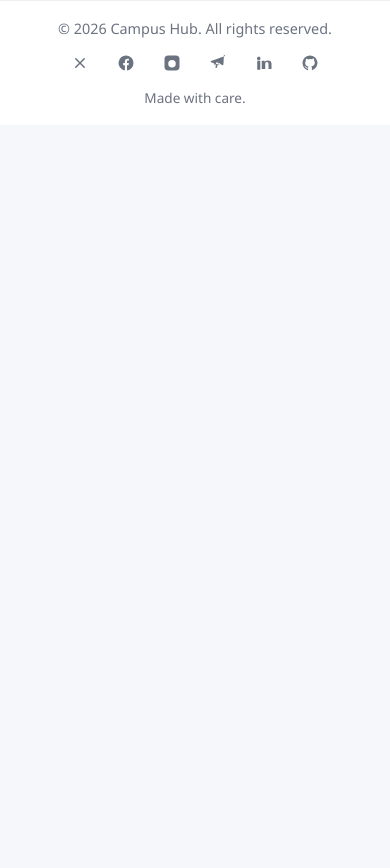
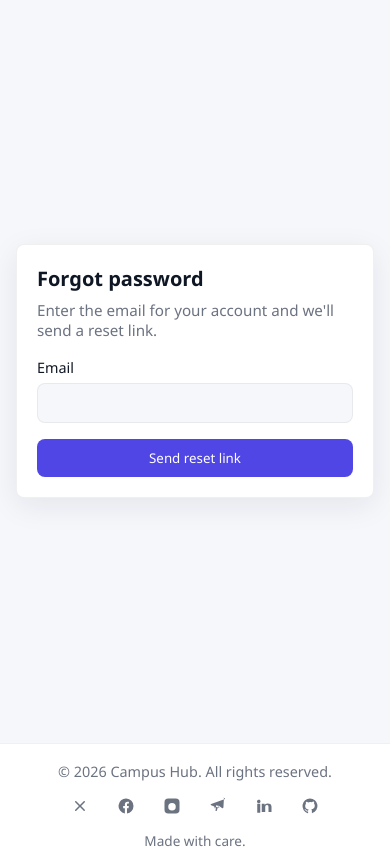
Before and after one commit to wabihash/Campus-hub, a React (Vite) app: page /forgot-password in a window 390 px wide. Before the commit the page ends 844 px from the top, so only its background shows below. Built offline with nearby package versions, Linux system fonts and the light colour scheme.

Commit message:
to be seen

```diff
--- a/src/App.css
+++ b/src/App.css
@@ -1,11 +1,53 @@
-*{
+/* 1. STRUCTURAL FIX FOR FOOTER */
+html, body, #root {
+    height: 100%;
+}
+
+.site-wrapper {
+    display: flex;
+    flex-direction: column;
+    min-height: 100vh; /* Full screen height */
+}
+
+.main-content {
+    flex: 1 0 auto; /* Pushes the footer down by taking up all space */
+}
+
+/* 2. LOADER STYLES */
+.loader-container {
+    display: flex;
+    flex-direction: column;
+    align-items: center;
+    justify-content: center;
+    height: 100%;
+    min-height: 80vh;
+    color: var(--muted);
+}
+
+.spinner {
+    width: 40px;
+    height: 40px;
+    border: 4px solid var(--divider);
+    border-top: 4px solid var(--primary);
+    border-radius: 50%;
+    animation: spin 1s linear infinite;
+    margin-bottom: 15px;
+}
+
+@keyframes spin {
+    0% { transform: rotate(0deg); }
+    100% { transform: rotate(360deg); }
+}
+
+/* 3. YOUR ORIGINAL STYLES */
+* {
     margin: 0;
     padding: 0;
     box-sizing: border-box;
     font-family: 'Segoe UI', Tahoma, Geneva, Verdana, sans-serif;
 }
 
-:root{
+:root {
     --bg: #f6f7fb;
     --surface: #ffffff;
     --text: #0f1724;
@@ -17,15 +59,13 @@
     --surface-hover: #f3f4f6;
     --divider: rgba(0,0,0,0.06);
     --card-shadow: 0 8px 30px rgba(15,23,36,0.08);
-
-	/* common semantic colors */
     --danger: #ef4444;
     --danger-bg: #fee2e2;
     --success: #16a34a;
     --muted-2: #94a3b8;
 }
 
-.dark-theme{
+.dark-theme {
     --bg: #071024;
     --surface: #0b1220;
     --text: #e6eef8;
@@ -37,27 +77,23 @@
     --surface-hover: #0f1724;
     --divider: rgba(255,255,255,0.04);
     --card-shadow: 0 8px 30px rgba(2,6,23,0.6);
-
-	/* semantic in dark */
     --danger: #f87171;
     --danger-bg: rgba(248,113,113,0.08);
     --success: #34d399;
     --muted-2: #7b93ad;
 }
 
-body{
+body {
     background: var(--bg);
     color: var(--text);
     -webkit-font-smoothing: antialiased;
     -moz-osx-font-smoothing: grayscale;
 }
 
-/* Smooth theme transitions for key properties */
 * , *::before, *::after {
     transition: background-color 160ms ease, color 160ms ease, border-color 160ms ease;
 }
 
-/* Generic element styles that adapt to theme */
 button {
     font-family: inherit;
     background: var(--primary);
@@ -84,8 +120,6 @@ input, textarea {
 
 hr { border: none; border-top: 1px solid var(--divider); }
 
-
-/* Use CSS variables in common UI elements */
 .card, .menu, .notifDropdown {
     background: var(--surface);
     box-shadow: var(--card-shadow);
--- a/src/App.jsx
+++ b/src/App.jsx
@@ -1,12 +1,14 @@
 import { Routes, Route, Navigate } from "react-router-dom";
 import { useState, useEffect } from "react";
-import{ context } from './context/DataContext';
+import { context } from './context/DataContext';
 import axiosBase from "./AxiosConfig";
 import ProtectedLayout from './routes/ProtectedRoute';
 import QuestionDetail from './pages/QuestionDetail'
 import Home from './pages/Home';
 import Login from './pages/Login';
 import Register from './pages/Register';
+import ForgotPassword from './pages/ForgotPassword';
+import ResetPassword from './pages/ResetPassword';
 import AskQuestion from './pages/AskQuestion';
 import Campus from './pages/Campus';
 import Department from './pages/Departments';
@@ -15,11 +17,13 @@ import CategoryDetail from './pages/CategoryDetail';
 import AdminDashboard from './pages/AdminDashboard';
 import './App.css'
 import Footer from './components/Footer'
+
 function App() {
   const [user, setUser] = useState(null);
   const [token, setToken] = useState(null);
   const [role, setRole] = useState(null);
   const [loading, setLoading] = useState(true);
+
   useEffect(() => {
     const storedToken = localStorage.getItem("token");
 
@@ -50,23 +54,42 @@ function App() {
     checkUser();
   }, []);
 
-  if (loading) return <div>Loading...</div>;
+  // Structural wrapper to keep footer at bottom during loading and after
+  const LayoutWrapper = ({ children }) => (
+    <div className="site-wrapper">
+      <main className="main-content">
+        {children}
+      </main>
+      <Footer />
+    </div>
+  );
+
+  if (loading) {
+    return (
+      <LayoutWrapper>
+        <div className="loader-container">
+          <div className="spinner"></div>
+          <p>Loading...</p>
+        </div>
+      </LayoutWrapper>
+    );
+  }
 
   return (
-
-    <context.Provider value = {{user, setUser, token, setToken,
-      role, setRole, loading
-    }}>
+    <context.Provider value={{ user, setUser, token, setToken, role, setRole, loading }}>
+      <LayoutWrapper>
         <Routes>
-          { /* 🌐 Public */ }
+          {/* 🌐 Public */}
           <Route path="/login" element={<Login />} />
           <Route path="/register" element={<Register />} />
+          <Route path="/forgot-password" element={<ForgotPassword />} />
+          <Route path="/reset-password/:token" element={<ResetPassword />} />
+
           {/* 🔐 Protected with Navbar */}
           <Route element={<ProtectedLayout />}>
             <Route path="/" element={<Home />} />
             <Route path="/ask-question" element={<AskQuestion />} />
             <Route path="/question/:id" element={<QuestionDetail />} />
-
             <Route path="/campus" element={<Campus />} />
             <Route path="/campus/:id" element={<CategoryDetail type="campus" />} />
             <Route path="/my-questions" element={<MyQuestions />} />
@@ -80,8 +103,9 @@ function App() {
             />
           </Route>
         </Routes>
-      <Footer />
+      </LayoutWrapper>
     </context.Provider>
-  )
+  );
 }
-export default App
+
+export default App;
--- a/src/AxiosConfig.jsx
+++ b/src/AxiosConfig.jsx
@@ -1,7 +1,8 @@
 import axios from'axios';
 const axiosBase = axios.create({
     // deployed on render
-
     baseURL:'https://campus-api-deploy.onrender.com'
+    // local development
+    // baseURL:'http://localhost:5400'
 })
 export default axiosBase;
--- /dev/null
+++ b/src/pages/ForgotPassword.jsx
@@ -0,0 +1,76 @@
+import { useState } from 'react';
+import axiosBase from '../AxiosConfig';
+import styles from '../styles/ForgotPassword.module.css';
+import { useNavigate } from 'react-router-dom';
+
+export default function ForgotPassword(){
+  const [email, setEmail] = useState('');
+  const [status, setStatus] = useState(null);
+  const [loading, setLoading] = useState(false);
+  const navigate = useNavigate();
+
+  async function handleSubmit(e){
+    e.preventDefault();
+    setLoading(true);
+    setStatus(null);
+    try{
+      const { data } = await axiosBase.post('/users/forgot-password', { email });
+
+      const message = data.message || 'If that email exists, a reset link has been sent';
+      const statusObj = { ok: true, message };
+
+      if (data.resetUrl) {
+        statusObj.resetUrl = data.resetUrl;
+        // try to navigate if same origin
+        try {
+          const url = new URL(data.resetUrl);
+          if (url.origin === window.location.origin) {
+            navigate(url.pathname + url.search + url.hash);
+          } else {
+            // open in new tab for cross-origin
+            window.open(data.resetUrl, '_blank');
+          }
+        } catch (e) {
+          // ignore URL parsing errors
+        }
+      }
+
+      setStatus(statusObj);
+    }catch(err){
+      console.error('forgot-password error', err);
+      setStatus({ ok: false, message: err?.response?.data?.message || 'Request failed' });
+    }finally{ setLoading(false); }
+  }
+
+  return (
+    <div className={styles.container}>
+      <form className={styles.card} onSubmit={handleSubmit}>
+        <h2 className={styles.title}>Forgot password</h2>
+        <p className={styles.intro}>Enter the email for your account and we'll send a reset link.</p>
+
+        <label className={styles.label}>Email</label>
+        <input
+          className={styles.input}
+          type="email"
+          value={email}
+          onChange={e=>setEmail(e.target.value)}
+          required
+        />
+
+        <button className={styles.submit} disabled={loading}>{loading? 'Sending...' : 'Send reset link'}</button>
+
+        {status && (
+          <div className={status.ok ? styles.success : styles.error}>
+            {status.message}
+            {status.resetUrl && (
+              <div style={{marginTop:8}}>
+                <a href={status.resetUrl} target="_blank" rel="noreferrer" className={styles.link}>Open reset link (dev)</a>
+                <div style={{fontSize:12, color:'var(--muted)', marginTop:6, wordBreak:'break-all'}}>{status.resetUrl}</div>
+              </div>
+            )}
+          </div>
+        )}
+      </form>
+    </div>
+  )
+}
--- a/src/pages/Login.jsx
+++ b/src/pages/Login.jsx
@@ -130,6 +130,10 @@ export default function Login() {
             </button>
           </div>
 
+          <p className={styles.forgotRow}>
+            <Link to="/forgot-password" className={styles.forgotLink}>Forgot password?</Link>
+          </p>
+
           <button className={styles.button} type="submit">
             Sign In
           </button>
--- /dev/null
+++ b/src/pages/ResetPassword.jsx
@@ -0,0 +1,60 @@
+import { useState } from 'react';
+import { useParams, useNavigate } from 'react-router-dom';
+import axiosBase from '../AxiosConfig';
+import styles from '../styles/ResetPassword.module.css';
+
+export default function ResetPassword(){
+  const { token } = useParams();
+  const navigate = useNavigate();
+  const [password, setPassword] = useState('');
+  const [confirm, setConfirm] = useState('');
+  const [status, setStatus] = useState(null);
+  const [loading, setLoading] = useState(false);
+
+  async function handleSubmit(e){
+    e.preventDefault();
+    if(password !== confirm){ setStatus({ ok:false, message:'Passwords do not match' }); return; }
+    setLoading(true); setStatus(null);
+    try{
+      const { data } = await axiosBase.post('/users/reset-password', { token, password });
+      setStatus({ ok:true, message: data.message || 'Password updated' });
+      setTimeout(()=> navigate('/login'), 1200);
+    }catch(err){
+      setStatus({ ok:false, message: err?.response?.data?.message || 'Request failed' });
+    }finally{ setLoading(false); }
+  }
+  // If token is missing, show helpful instructions
+  if (!token) {
+    return (
+      <div className={styles.container}>
+        <div className={styles.card}>
+          <h2 className={styles.title}>Reset link required</h2>
+          <p className={styles.intro}>It looks like you opened this page without a reset link.</p>
+          <p className={styles.intro}>Please check the reset email and click the link inside it, or request a new link below.</p>
+          <div style={{marginTop:12}}>
+            <a href="/forgot-password" className={styles.forgotLink}>Request a new reset link</a>
+          </div>
+        </div>
+      </div>
+    );
+  }
+
+  return (
+    <div className={styles.container}>
+      <form className={styles.card} onSubmit={handleSubmit}>
+        <h2 className={styles.title}>Reset password</h2>
+        <p className={styles.intro}>Choose a new password for your account.</p>
+
+        <label className={styles.label}>New password</label>
+        <input className={styles.input} type="password" value={password} onChange={e=>setPassword(e.target.value)} required />
+
+        <label className={styles.label}>Confirm password</label>
+        <input className={styles.input} type="password" value={confirm} onChange={e=>setConfirm(e.target.value)} required />
+
+        <button className={styles.submit} disabled={loading}>{loading ? 'Saving...' : 'Save new password'}</button>
+
+        {status && <div className={status.ok ? styles.success : styles.error}>{status.message}</div>}
+      </form>
+    </div>
+  )
+}
--- /dev/null
+++ b/src/styles/ForgotPassword.module.css
@@ -0,0 +1,33 @@
+.container {
+  display: flex;
+  align-items: center;
+  justify-content: center;
+  padding: 48px 16px;
+
+  /* Use min-height: 100vh directly on the container if it's the only
+     thing on the page, OR use the flex method above. */
+  min-height: 88vh;
+
+  background: var(--bg);
+}
+.card{
+  width:100%;
+  max-width:480px;
+  background:var(--surface);
+  border:1px solid var(--divider);
+  border-radius:10px;
+  padding:28px;
+  box-shadow: var(--card-shadow);
+  color:var(--text);
+}
+.title{ margin:0 0 8px 0; font-size:1.25rem; }
+.intro{ margin:0 0 18px 0; color:var(--muted); font-size:0.95rem }
+.label{ display:block; margin:10px 0 6px; font-size:0.9rem }
+.input{ width:100%; padding:10px 12px; border-radius:8px; border:1px solid var(--divider); background:var(--bg); color:var(--text); }
+.submit{ margin-top:16px; width:100%; padding:10px; border-radius:8px; border:none; background:var(--primary); color:#fff; cursor:pointer }
+.success{ margin-top:12px; color:var(--success); }
+.error{ margin-top:12px; color:var(--danger); }
+
+@media (max-width:520px){
+  .card{ padding:20px; border-radius:8px }
+}
--- /dev/null
+++ b/src/styles/ResetPassword.module.css
@@ -0,0 +1,20 @@
+.container {
+  display: flex;
+  align-items: center;
+  justify-content: center;
+  padding: 48px 16px;
+
+  /* Use min-height: 100vh directly on the container if it's the only
+     thing on the page, OR use the flex method above. */
+  min-height: 88vh;
+
+  background: var(--bg);
+}.card{width:100%;max-width:520px;background:var(--surface);border:1px solid var(--divider);border-radius:10px;padding:28px;box-shadow:var(--card-shadow);color:var(--text)}
+.title{margin:0 0 8px 0;font-size:1.25rem}
+.intro{margin:0 0 18px 0;color:var(--muted);font-size:0.95rem}
+.label{display:block;margin:10px 0 6px;font-size:0.9rem}
+.input{width:100%;padding:10px 12px;border-radius:8px;border:1px solid var(--divider);background:var(--bg);color:var(--text)}
+.submit{margin-top:16px;width:100%;padding:10px;border-radius:8px;border:none;background:var(--primary);color:#fff;cursor:pointer}
+.success{margin-top:12px;color:var(--success)}
+.error{margin-top:12px;color:var(--danger)}
+@media (max-width:520px){.card{padding:20px;border-radius:8px}}
```
Also changed, not shown: src/styles/Login.module.css (+14 -0 lines). Lines whose indentation alone changed are shown as unchanged.
